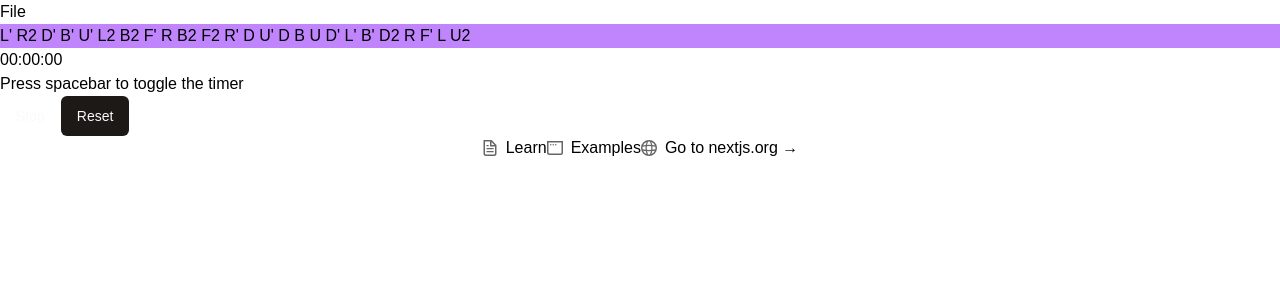
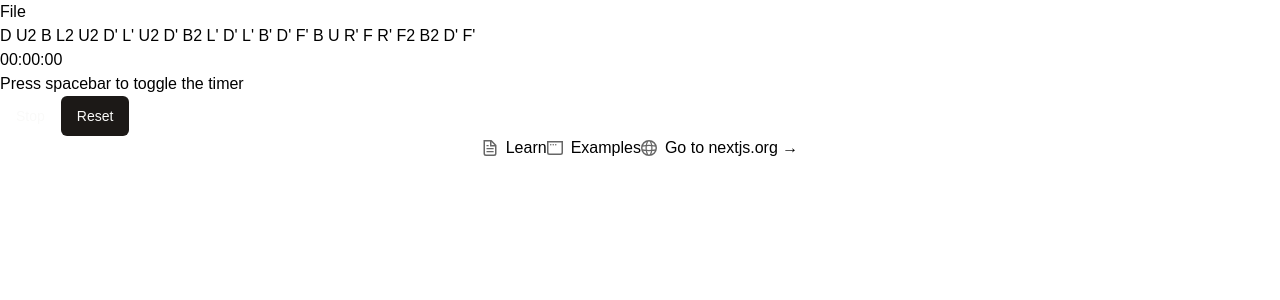
Before and after one commit to faroeq33/cubetimer, a Next.js app: page / in a window 1280 px wide. Shown: the top 300 px of the page. Built offline with nearby package versions, Linux system fonts and the light colour scheme.

Commit message:
Fix hydration error attempt

```diff
--- a/src/content/pages/homepage.tsx
+++ b/src/content/pages/homepage.tsx
@@ -1,4 +1,4 @@
-import Scrambles from "@/components/ui/scrambles";
+import Scrambles from "@/content/scramble/scrambles";
 import Footer from "../footer";
 import Stopwatch from "../stopwatch/stopwatch";
 
--- a/src/components/ui/scrambles.tsx
+++ b/src/content/scramble/scrambles.tsx
@@ -18,7 +18,9 @@ import useSpacebar from "../../hooks/use-spacebar";
     - current scramble type
 */
 function Scrambles({ ...props }: HTMLAttributes<HTMLDivElement>) {
-  const [scramble, setScramble] = useState(generateScramble(25));
+  const [scramble, setScramble] = useState(
+    "D U2 B L2 U2 D' L' U2 D' B2 L' D' L' B' D' F' B U R' F R' F2 B2 D' F'"
+  );
 
   useSpacebar(() => {
     setScramble(generateScramble(25));
```
